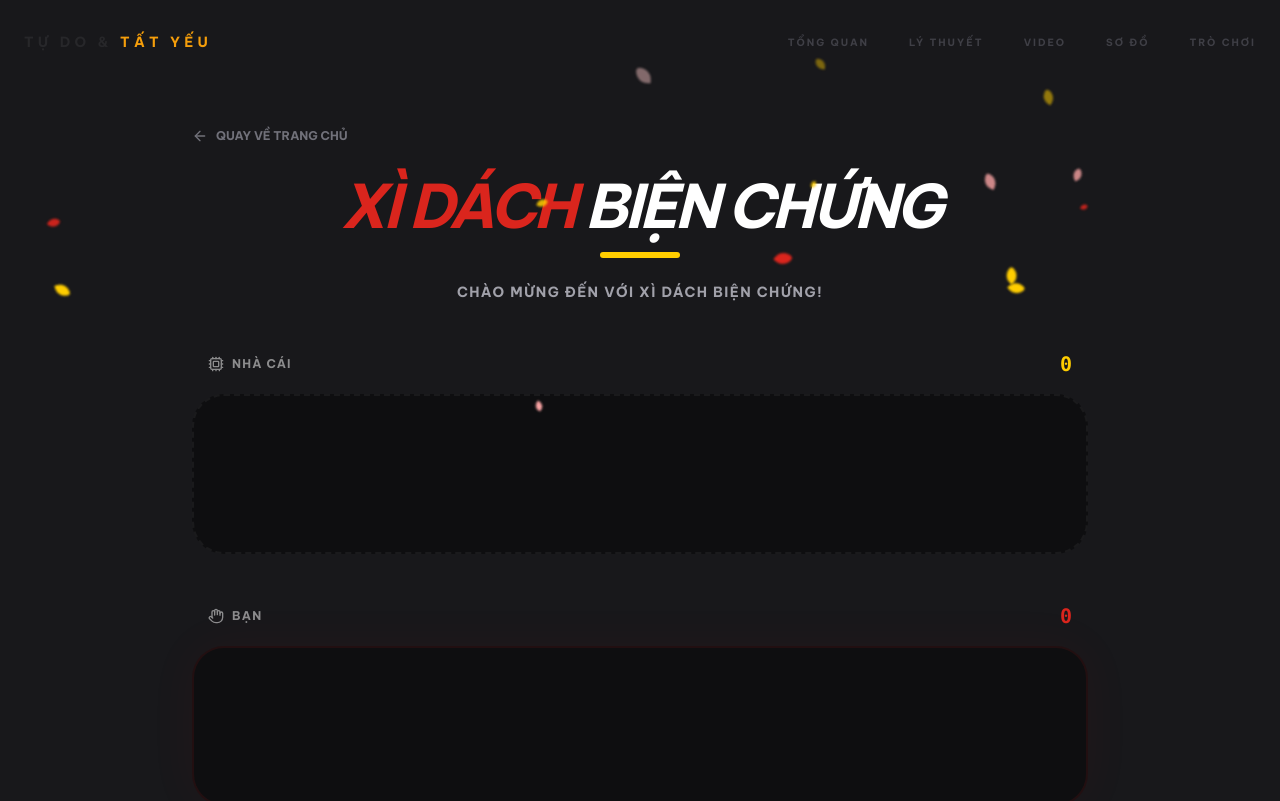
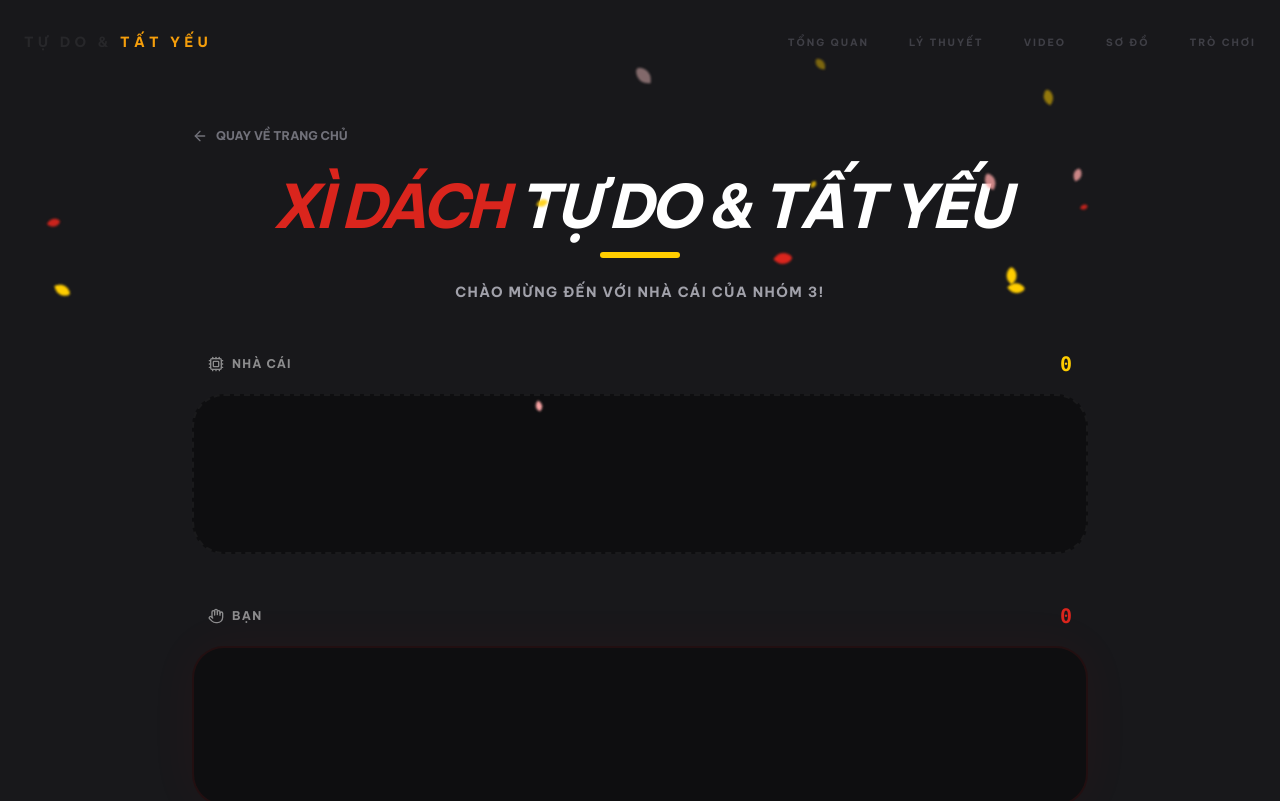
Before and after one commit to NTNgoc204/MLN111, a React (Vite) app: page /game in a window 1280 px wide. Shown: the top 801 px of the page. Built offline with nearby package versions, Linux system fonts and the light colour scheme.

Commit message:
fix game

```diff
--- a/src/components/CardGame.jsx
+++ b/src/components/CardGame.jsx
@@ -166,7 +166,7 @@ const CardGame = () => {
   const [playerHand, setPlayerHand] = useState([]);
   const [dealerHand, setDealerHand] = useState([]);
   const [gameState, setGameState] = useState('betting');
-  const [message, setMessage] = useState('Chào mừng đến với Xì Dách Biện Chứng!');
+  const [message, setMessage] = useState('Chào mừng đến với nhà cái của nhóm 3!');
   const [playerScore, setPlayerScore] = useState(0);
   const [dealerScore, setDealerScore] = useState(0);
   const [resultType, setResultType] = useState('neutral');
@@ -395,7 +395,7 @@ const CardGame = () => {
       setRoundResult(openingResult.winner, openingResult.message);
     } else {
       setGameState('playing');
-      setMessage('Muốn rút bài? Hãy trả lời đúng câu hỏi biện chứng!');
+      setMessage('Muốn rút bài? Hãy trả lời đúng câu hỏi!');
     }
     setQuizFeedback(null);
   };
@@ -606,7 +606,7 @@ const CardGame = () => {
           className="text-center mb-12"
         >
           <h2 className="text-4xl md:text-6xl font-black text-soviet-red mb-4 uppercase tracking-tighter italic">
-            Xì Dách <span className="text-white">Biện Chứng</span>
+            Xì Dách <span className="text-white">Tự do & tất yếu</span>
           </h2>
           <div className="h-1.5 w-20 bg-soviet-gold mx-auto mb-6 rounded-full" />
           <p className="text-zinc-400 font-bold uppercase tracking-widest text-sm px-4">{message}</p>
```
